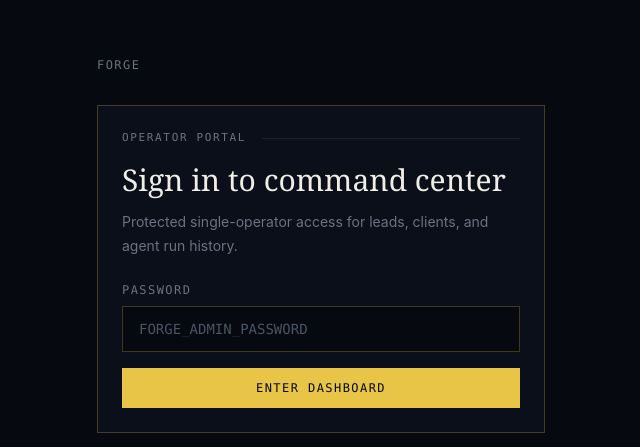
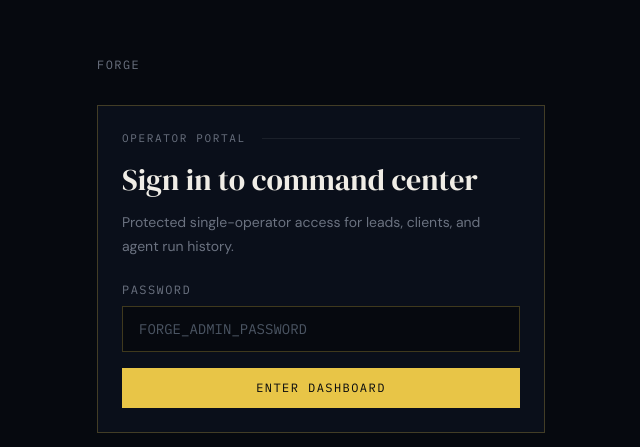
Before and after one commit to Rahulsanecdote/Forge, a Next.js app: page /dashboard/login in a window 1280 px wide. Shown: the part 155-602 px from the top of the page, without its empty margins (319-959 px from the left). Built offline with nearby package versions, Linux system fonts and the light colour scheme; no server answers.

Commit message:
fix: preserve branded typography

```diff
--- a/src/app/globals.css
+++ b/src/app/globals.css
@@ -9,11 +9,6 @@
 @layer base {
   :root {
     --bg: #06090F;
-    --font-bebas: Impact, Haettenschweiler, 'Arial Narrow Bold', sans-serif;
-    --font-dm-serif: Georgia, 'Times New Roman', serif;
-    --font-plex-mono: 'SFMono-Regular', Consolas, 'Liberation Mono', monospace;
-    --font-dm-sans: Inter, ui-sans-serif, system-ui, -apple-system, BlinkMacSystemFont, 'Segoe UI',
-      sans-serif;
   }
 
   * {
--- a/src/app/layout.tsx
+++ b/src/app/layout.tsx
@@ -1,6 +1,36 @@
 import type { Metadata } from 'next';
+import { Bebas_Neue, DM_Serif_Display, IBM_Plex_Mono, DM_Sans } from 'next/font/google';
 import { site } from '@/lib/site-config';
 import './globals.css';
+
+const bebas = Bebas_Neue({
+  weight: '400',
+  subsets: ['latin'],
+  variable: '--font-bebas',
+  display: 'swap',
+});
+
+const dmSerif = DM_Serif_Display({
+  weight: '400',
+  style: ['normal', 'italic'],
+  subsets: ['latin'],
+  variable: '--font-dm-serif',
+  display: 'swap',
+});
+
+const plexMono = IBM_Plex_Mono({
+  weight: ['300', '400', '500'],
+  subsets: ['latin'],
+  variable: '--font-plex-mono',
+  display: 'swap',
+});
+
+const dmSans = DM_Sans({
+  weight: ['300', '400', '500'],
+  subsets: ['latin'],
+  variable: '--font-dm-sans',
+  display: 'swap',
+});
 
 export const metadata: Metadata = {
   metadataBase: new URL(site.domain),
@@ -35,7 +65,10 @@ export const metadata: Metadata = {
 
 export default function RootLayout({ children }: { children: React.ReactNode }) {
   return (
-    <html lang="en">
+    <html
+      lang="en"
+      className={`${bebas.variable} ${dmSerif.variable} ${plexMono.variable} ${dmSans.variable}`}
+    >
       <body className="bg-bg text-ink antialiased">
         {/* Ambient overlays */}
         <div className="fx-grid pointer-events-none fixed inset-0 z-[1]" />
```
